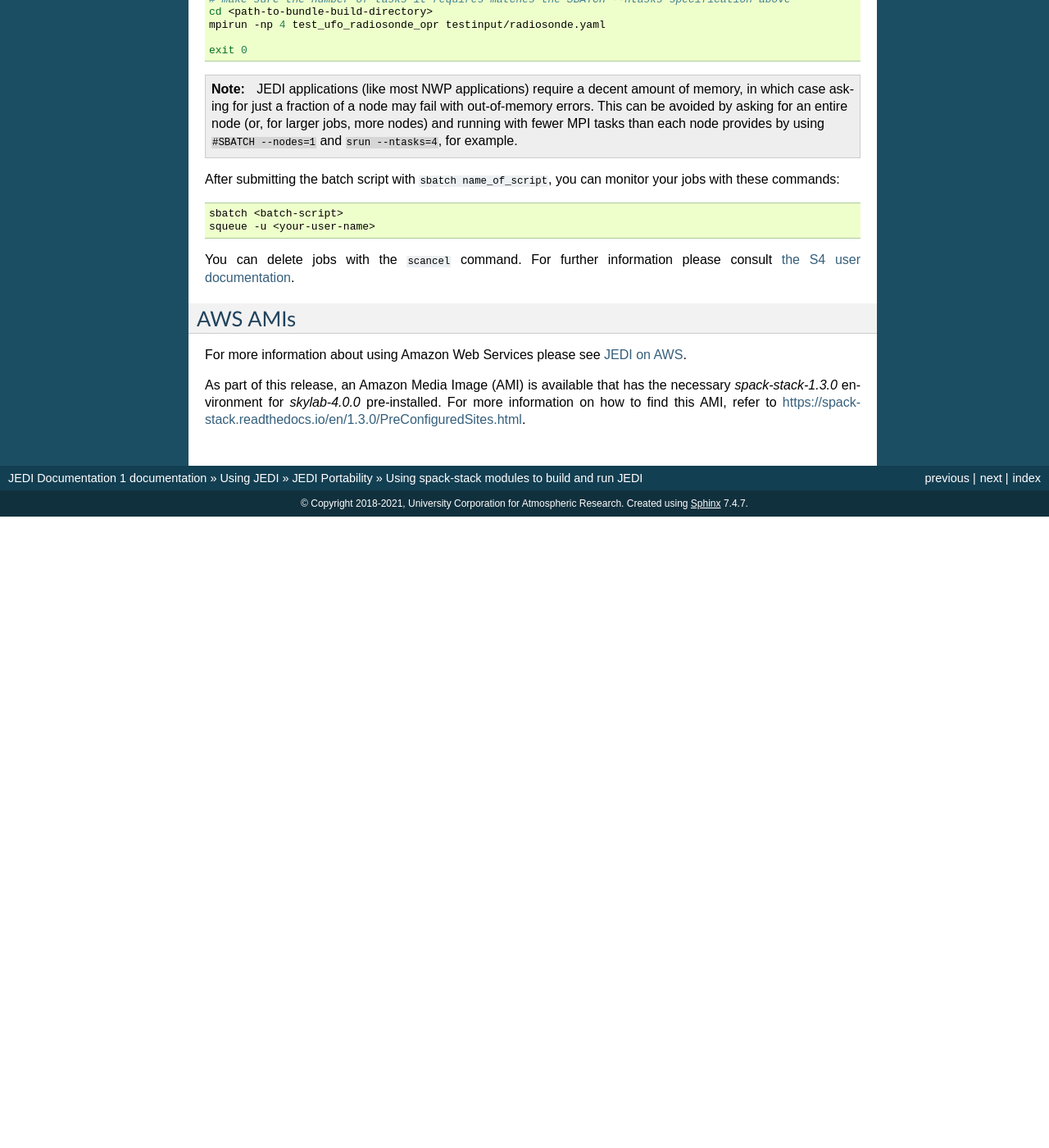
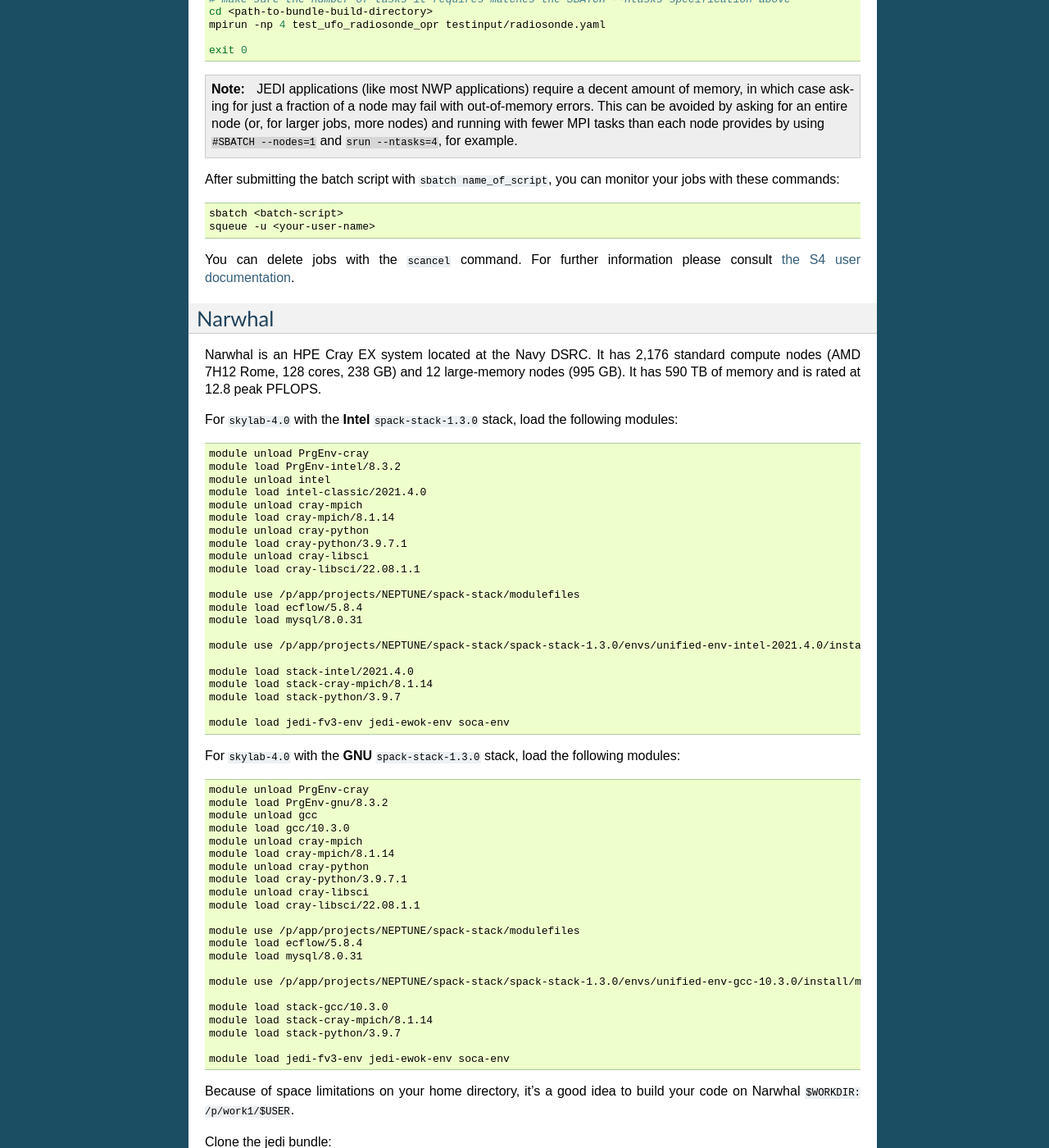
Before and after one commit to JCSDA/jedi-docs, a Sphinx documentation site: the page built from docs/using/jedi_environment/modules.rst, in a window 1280 px wide and 1400 px high, scrolled down 10019 px. Shown: the whole window at 82% size. Built offline with Sphinx 7.4.7, drawn with Linux system fonts in a browser that asks for light colours; before the commit the page ends 10649 px from its top, so only the background shows below that; some of the changed text lies outside the part shown.

Commit message:
Feature/narwhal (#587)
* Addition to build jedi bundle on Narwhal

* Addition to build jedi bundle on Narwhal

* Addition to build jedi bundle on Narwhal

* Addition to build jedi bundle on Narwhal

* Addition to build jedi bundle on Narwhal

---------

Co-authored-by: Dom Heinzeller <dom.heinzeller@icloud.com>

```diff
--- a/docs/using/jedi_environment/modules.rst
+++ b/docs/using/jedi_environment/modules.rst
@@ -576,6 +576,107 @@
 
 You can delete jobs with the :code:`scancel` command.  For further information please consult `the S4 user documentation <https://groups.ssec.wisc.edu/groups/S4/>`_.
 
+Narwhal
+-------
+
+Narwhal is an HPE Cray EX system located at the Navy DSRC. It has 2,176 standard compute nodes (AMD 7H12 Rome, 128 cores, 238 GB) and 12 large-memory nodes (995 GB). It has 590 TB of memory and is rated at 12.8 peak PFLOPS.
+
+For ``skylab-4.0`` with the **Intel** ``spack-stack-1.3.0`` stack, load the following modules:
+
+.. code-block:: bash
+
+   module unload PrgEnv-cray
+   module load PrgEnv-intel/8.3.2
+   module unload intel
+   module load intel-classic/2021.4.0
+   module unload cray-mpich
+   module load cray-mpich/8.1.14
+   module unload cray-python
+   module load cray-python/3.9.7.1
+   module unload cray-libsci
+   module load cray-libsci/22.08.1.1
+
+   module use /p/app/projects/NEPTUNE/spack-stack/modulefiles
+   module load ecflow/5.8.4
+   module load mysql/8.0.31
+
+   module use /p/app/projects/NEPTUNE/spack-stack/spack-stack-1.3.0/envs/unified-env-intel-2021.4.0/install/modulefiles/Core
+
+   module load stack-intel/2021.4.0
+   module load stack-cray-mpich/8.1.14
+   module load stack-python/3.9.7
+
+   module load jedi-fv3-env jedi-ewok-env soca-env
+
+For ``skylab-4.0`` with the **GNU** ``spack-stack-1.3.0`` stack, load the following modules:
+
+.. code-block:: bash
+
+   module unload PrgEnv-cray
+   module load PrgEnv-gnu/8.3.2
+   module unload gcc
+   module load gcc/10.3.0
+   module unload cray-mpich
+   module load cray-mpich/8.1.14
+   module unload cray-python
+   module load cray-python/3.9.7.1
+   module unload cray-libsci
+   module load cray-libsci/22.08.1.1
+
+   module use /p/app/projects/NEPTUNE/spack-stack/modulefiles
+   module load ecflow/5.8.4
+   module load mysql/8.0.31
+
+   module use /p/app/projects/NEPTUNE/spack-stack/spack-stack-1.3.0/envs/unified-env-gcc-10.3.0/install/modulefiles/Core
+
+   module load stack-gcc/10.3.0
+   module load stack-cray-mpich/8.1.14
+   module load stack-python/3.9.7
+
+   module load jedi-fv3-env jedi-ewok-env soca-env
+
+Because of space limitations on your home directory, it's a good idea to build your code on Narwhal ``$WORKDIR: /p/work1/$USER``.
+
+Clone the jedi bundle:
+
+.. code-block:: bash
+
+   git clone https://github.com/JCSDA/jedi-bundle.git jedi-bundle
+
+For Intel and GNU, configure with:
+
+.. code-block:: bash
+
+   ecbuild -DMPIEXEC_EXECUTABLE=/opt/cray/pe/pals/1.2.2/bin/aprun -DMPIEXEC_NUMPROC_FLAG="-n" <path-to-bundle-source-directory>
+
+Compile with:
+
+.. code-block:: bash
+
+   make -j 6
+
+Download the additional data (CRTM coefficients, etc.) from a login node with:
+
+.. code-block:: bash
+
+   cd <path-to-bundle-build-directory>
+   ctest -E get_ 2>&1 |tee ctest_wget.out
+
+Request a full (compute) node in interactive mode:
+
+.. code-block:: bash
+
+   qsub -A <project_number> -q HIE -l select=1:ncpus=124:mpiprocs=124 -l walltime=06:00:00 -I
+
+Reload the modules as described above, go to the bundle build directory and run the tests:
+
+.. code-block:: bash
+
+   <reload the modules>
+   cd <path-to-bundle-build-directory>
+   ctest -E get_ 2>&1 |tee ctest.log
+
+
 AWS AMIs
 --------
 For more information about using Amazon Web Services please see :doc:`JEDI on AWS <./cloud/index>`.
```
